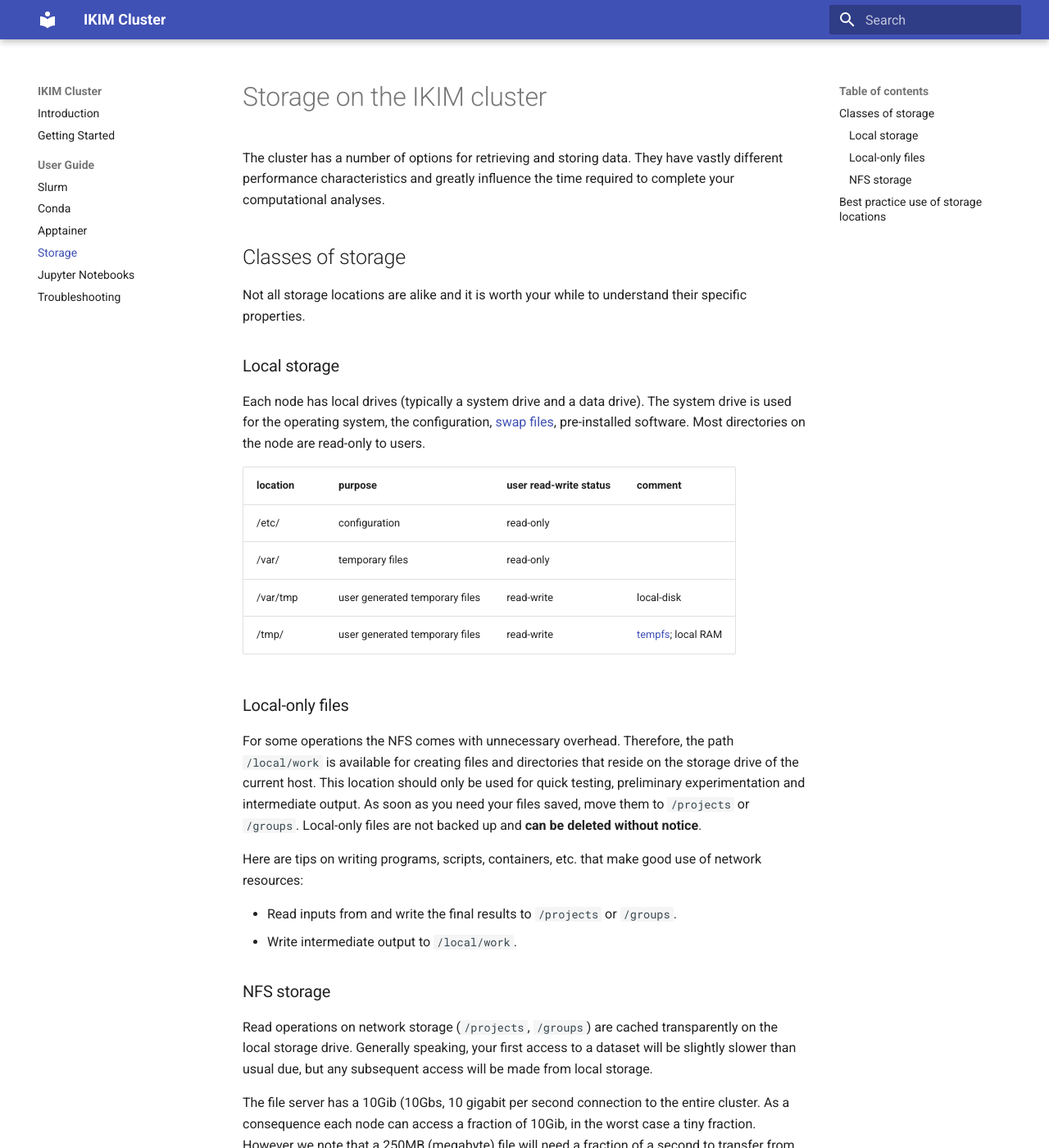
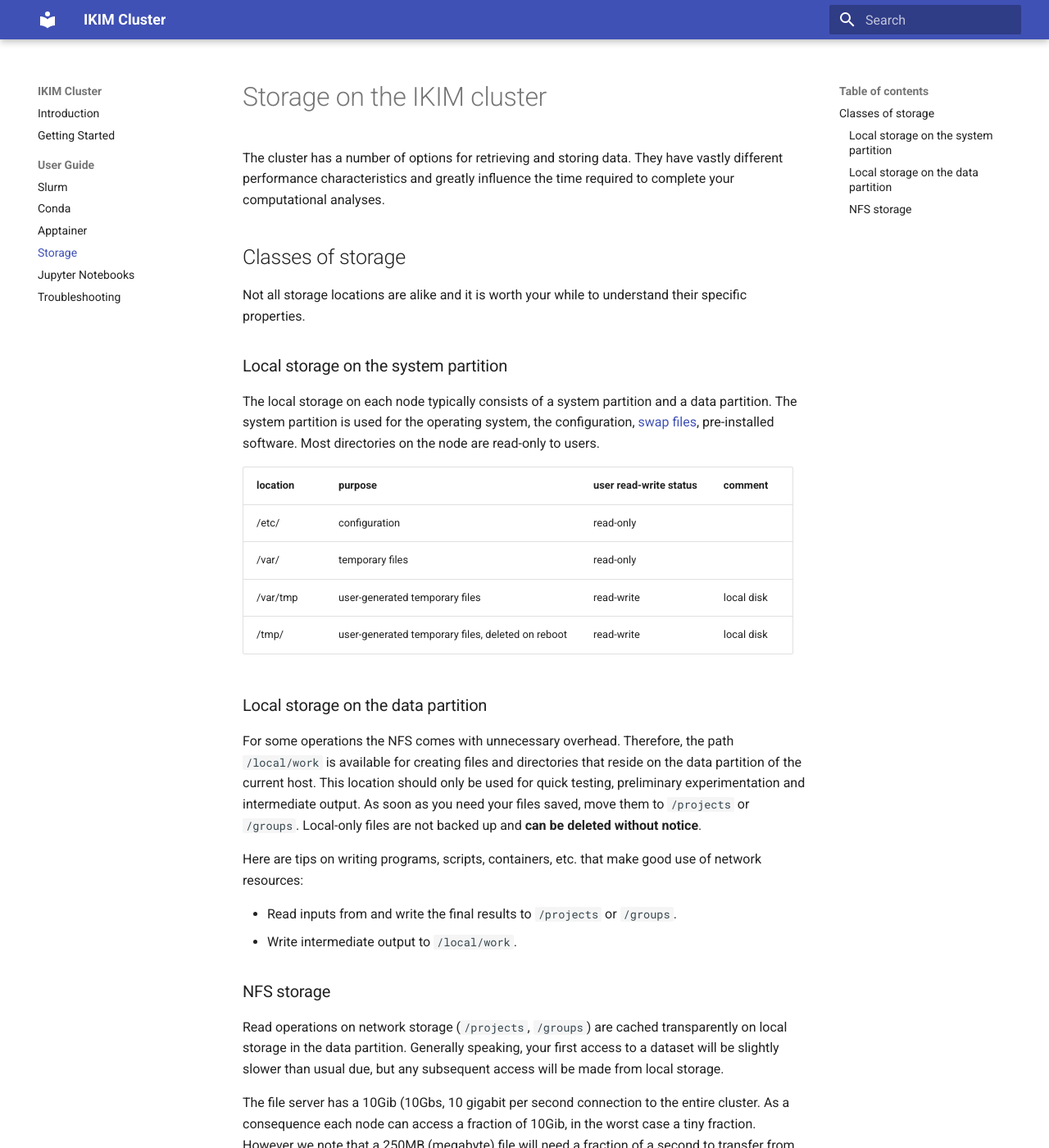
Before and after one commit to IKIM-Essen/ClusterDocs, an MkDocs documentation site: the page built from docs/storage.md, in a window 1280 px wide and 1400 px high. Shown: the whole window at 82% size. Built offline with MkDocs 1.6.1 and Material for MkDocs 9.7.7, drawn with Linux system fonts in a browser that asks for light colours; some of the changed text lies outside the part shown.

Commit message:
Remove inaccuracies from the storage section (#21)
* Stop mentioning that /tmp is on tmpfs

It doesn't reflect our current configuration.

* Remove "best practice" storage section

It looks redundant and incomplete.

```diff
--- a/docs/storage.md
+++ b/docs/storage.md
@@ -6,20 +6,20 @@
 
 Not all storage locations are alike and it is worth your while to understand their specific properties.
 
-### Local storage
+### Local storage on the system partition
 
-Each node has local drives (typically a system drive and a data drive). The system drive is used for the operating system, the configuration, [swap files](https://www.unix.com/man-page/linux/1m/swap/), pre-installed software. Most directories on the node are read-only to users.
+The local storage on each node typically consists of a system partition and a data partition. The system partition is used for the operating system, the configuration, [swap files](https://www.unix.com/man-page/linux/1m/swap/), pre-installed software. Most directories on the node are read-only to users.
 
 | location | purpose | user read-write status | comment |
 | ---  | --- |  -- | ---|
 | /etc/    | configuration | read-only |  |
 | /var/    | temporary files | read-only |  |
-| /var/tmp | user generated temporary files | read-write | local-disk |
-| /tmp/    | user generated temporary files | read-write | [tempfs](https://en.wikipedia.org/wiki/Tmpfs); local RAM |
+| /var/tmp | user-generated temporary files | read-write | local disk |
+| /tmp/    | user-generated temporary files, deleted on reboot | read-write | local disk |
 
-### Local-only files
+### Local storage on the data partition
 
-For some operations the NFS comes with unnecessary overhead. Therefore, the path `/local/work` is available for creating files and directories that reside on the storage drive of the current host. This location should only be used for quick testing, preliminary experimentation and intermediate output. As soon as you need your files saved, move them to `/projects` or `/groups`. Local-only files are not backed up and **can be deleted without notice**.
+For some operations the NFS comes with unnecessary overhead. Therefore, the path `/local/work` is available for creating files and directories that reside on the data partition of the current host. This location should only be used for quick testing, preliminary experimentation and intermediate output. As soon as you need your files saved, move them to `/projects` or `/groups`. Local-only files are not backed up and **can be deleted without notice**.
 
 Here are tips on writing programs, scripts, containers, etc. that make good use of network resources:
 
@@ -28,7 +28,7 @@
 
 ### NFS storage
 
-Read operations on network storage (`/projects`, `/groups`) are cached transparently on the local storage drive. Generally speaking, your first access to a dataset will be slightly slower than usual due, but any subsequent access will be made from local storage.
+Read operations on network storage (`/projects`, `/groups`) are cached transparently on local storage in the data partition. Generally speaking, your first access to a dataset will be slightly slower than usual due, but any subsequent access will be made from local storage.
 
 The file server has a 10Gib (10Gbs, 10 gigabit per second connection to the entire cluster. As a consequence each node can access a fraction of 10Gib, in the worst case a tiny fraction. However we note that a 250MB (megabyte) file will need a fraction of a second to transfer from the server to the client. This rather brilliant performance stats drastically change if and when random IO (as in not streaming large files, write-locking files, etc.) enter the equation. Those complex operations are best left to local disk.
 
@@ -47,7 +47,3 @@
 The projects directory provides a means to generate project specific storage, typically associated with a linux group shared by all members of the project. Thus `/projects/abc` is shared only by members of the project `abc`. We note that by using the `id` command users can identify all the groups they belong to. The contents of /projects are cached on the local disk, read access against data in /projects will typically no place too much of burden on the file server. The contents of the `/projects` folder will not be completely listed when e.g. executing `ls /projects/` as contents are mounted on demand by [automounter](https://help.ubuntu.com/community/Autofs). You can request a `/project` directory by talking to us on Mattermost or have your PI request one.
 
 The `/groups` directory is identical to `/projects` in technology. However every group on the organization has their own subdirectory.
-
-## Best practice use of storage locations
-
-Using `/tmp` or `/var/tmp` for temporary data (and cleaning up after the run automatically) is a good idea. A lot of software environments are configured to honor the `$TMP` environment variable and store any temporary files there. We note that due to `/tmp` residing in main memory, it is advisable under some circumstances to use `/var/tmp` as that location is on disk.
```
